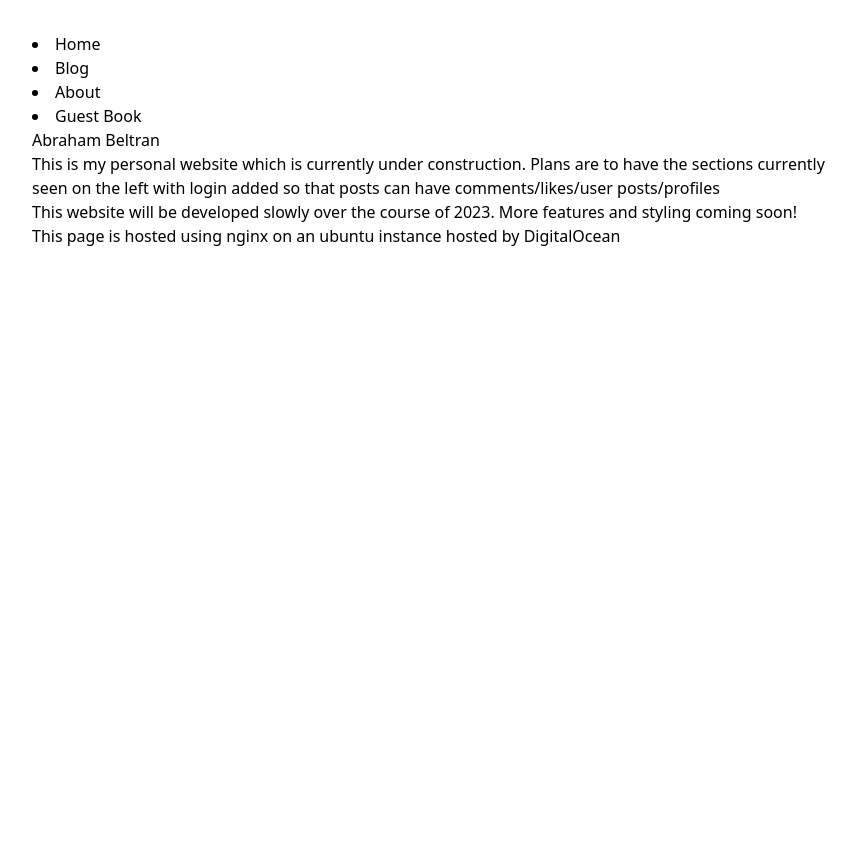
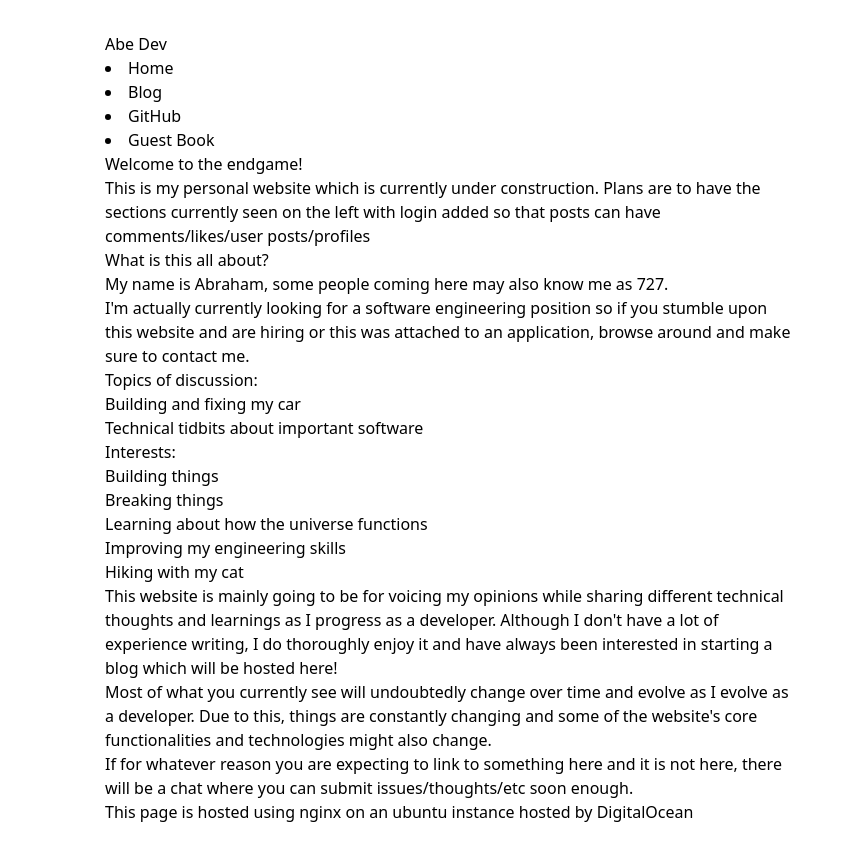
Before and after one commit to abrahambeltran/abrahambeltran.dev, a React (Vite) app: page / in a window 1280 px wide. Shown: the whole page, without its empty margins (192-1048 px from the left). Before the commit the page ends 800 px from the top, so only its background shows below. Built offline with nearby package versions, Linux system fonts and the light colour scheme.

Commit message:
Updated formatting and added info

```diff
--- a/src/App.tsx
+++ b/src/App.tsx
@@ -3,24 +3,18 @@ import "./App.css";
 import Nav from "./components/Nav";
 import Home from "./components/Home";
 import Blog from "./components/Blog";
-import About from "./components/About";
 import Guestbook from "./components/Guestbook";
 
 function App() {
     return (
         <BrowserRouter>
-            <div className="p-2 m-0 mx-4 mt-8 md:mt-20 lg:mt-32">
-                <div className="flex md:flex-row py-4 flex-col">
             <Routes>
                 <Route path="/" element={<Nav />}>
                     <Route index element={<Home />} />
                     <Route path="blog" element={<Blog />} />
-                            <Route path="about" element={<About />} />
                     <Route path="guestbook" element={<Guestbook />} />
                 </Route>
             </Routes>
-                </div>
-            </div>
         </BrowserRouter>
     );
 }
--- a/src/components/About.tsx
+++ /dev/null
@@ -1,5 +0,0 @@
-const About = () => {
-    return <div>About</div>;
-};
-
-export default About;
--- a/src/components/Home.tsx
+++ b/src/components/Home.tsx
@@ -1,8 +1,8 @@
 const Home = () => {
     return (
-        <main className="flex-auto w-full sm:w-2/3 md:w-3/4 pt-1 px-2 font-serif flex-row">
+        <main className="flex-auto w-full pt-1 px-2 font-serif flex-row">
             <h1 className="text-2xl font-bold" id="home">
-                Abraham Beltran
+                Welcome to the endgame!
             </h1>
             <p className="my-4">
                 This is my personal website which is currently under
@@ -10,9 +10,54 @@ const Home = () => {
                 the left with login added so that posts can have
                 comments/likes/user posts/profiles
             </p>
+            <h1 className="text-xl font-bold" id="home">
+                What is this all about?
+            </h1>
             <p className="my-4">
-                This website will be developed slowly over the course of 2023.
-                More features and styling coming soon!
+                My name is Abraham, some people coming here may also know me as
+                727.
+            </p>
+            <p className="my-3 mb-8">
+                I'm actually currently looking for a software engineering
+                position so if you stumble upon this website and are hiring or
+                this was attached to an application, browse around and make sure
+                to contact me.
+            </p>
+            <p className="my-4">
+                <p className="text-md font-bold">Topics of discussion:</p>
+                <ul className="list-disc mx-4">
+                    <li>Building and fixing my car</li>
+                    <li>Technical tidbits about important software</li>
+                </ul>
+            </p>
+            <p className="my-4">
+                <p className="text-md font-bold">Interests:</p>
+                <ul className="list-disc mx-4">
+                    <li>Building things</li>
+                    <li>Breaking things</li>
+                    <li>Learning about how the universe functions</li>
+                    <li>Improving my engineering skills</li>
+                    <li>Hiking with my cat</li>
+                </ul>
+            </p>
+
+            <p className="my-4 mt-10">
+                This website is mainly going to be for voicing my opinions while
+                sharing different technical thoughts and learnings as I progress
+                as a developer. Although I don't have a lot of experience
+                writing, I do thoroughly enjoy it and have always been
+                interested in starting a blog which will be hosted here!
+            </p>
+            <p className="my-4">
+                Most of what you currently see will undoubtedly change over time
+                and evolve as I evolve as a developer. Due to this, things are
+                constantly changing and some of the website's core
+                functionalities and technologies might also change.
+            </p>
+            <p className="my-4">
+                If for whatever reason you are expecting to link to something
+                here and it is not here, there will be a chat where you can
+                submit issues/thoughts/etc soon enough.
             </p>
             <p className="my-4">
                 {" "}
--- a/src/components/Nav.tsx
+++ b/src/components/Nav.tsx
@@ -3,20 +3,20 @@ import { Outlet, Link } from "react-router-dom";
 const Layout = () => {
     return (
         <>
-            <aside className="md:w-[150px] md:flex-shrink-0 -mx-4 md:mx-0 md:px-0 font-serif">
-                <div className="sticky top-0 p-4 bg-white rounded-xl w-full">
-                    <div className="ml-2 md:ml-[12px] mb-2 px-4 md:px-0 md:mb-8 space-y-10 flex flex-col md:flex-row items-start ">
-                        <nav
-                            className="flex flex-row md:flex-col items-start relative px-4 md:px-0 pb-0 fade md:overflow-auto scroll-pr-6 md:relative"
-                            id="nav"
+            <div className="flex flex-col top-0 bg-white rounded-xl w-full">
+                <Link
+                    className="flex justify-center mb-2 font-bold text-xl nav-link"
+                    to="/"
                 >
+                    Abe Dev
+                </Link>
+                <nav className="flex list-none justify-center mb-6">
                     <li>
                         <Link
                             className="nav-link text-purple-800 hover:text-purple-600 truncate"
                             to="/"
                         >
-                                    <span className="fa fa-home mr-2"></span>{" "}
-                                    Home
+                            <span className="fa fa-home mr-2"></span> Home
                         </Link>
                     </li>
                     <li>
@@ -24,17 +24,16 @@ const Layout = () => {
                             className="nav-link text-purple-800 hover:text-purple-600"
                             to="/blog"
                         >
-                                    <span className="fa fa-chart-bar mr-2"></span>{" "}
-                                    Blog{" "}
+                            <span className="fa fa-chart-bar mr-2"></span> Blog{" "}
                         </Link>
                     </li>
                     <li>
                         <Link
                             className="nav-link text-purple-800 hover:text-purple-600"
-                                    to="/about"
+                            to="https://github.com/abrahambeltran"
                         >
                             <span className="fa fa-layer-group mr-2"></span>{" "}
-                                    About{" "}
+                            GitHub{" "}
                         </Link>
                     </li>
                     <li>
@@ -42,14 +41,12 @@ const Layout = () => {
                             className="nav-link text-purple-800 hover:text-purple-600"
                             to="/guestbook"
                         >
-                                    <span className="fa fa-chart-bar mr-2"></span>{" "}
-                                    Guest Book{" "}
+                            <span className="fa fa-chart-bar mr-2"></span> Guest
+                            Book{" "}
                         </Link>
                     </li>
                 </nav>
             </div>
-                </div>
-            </aside>
 
             <Outlet />
         </>
--- a/src/index.css
+++ b/src/index.css
@@ -8,5 +8,5 @@
 
 body{
   margin: 0 auto;
-  max-width: 56em;
+  max-width: 750px;
 }
```
Lines whose indentation alone changed are shown as unchanged.
